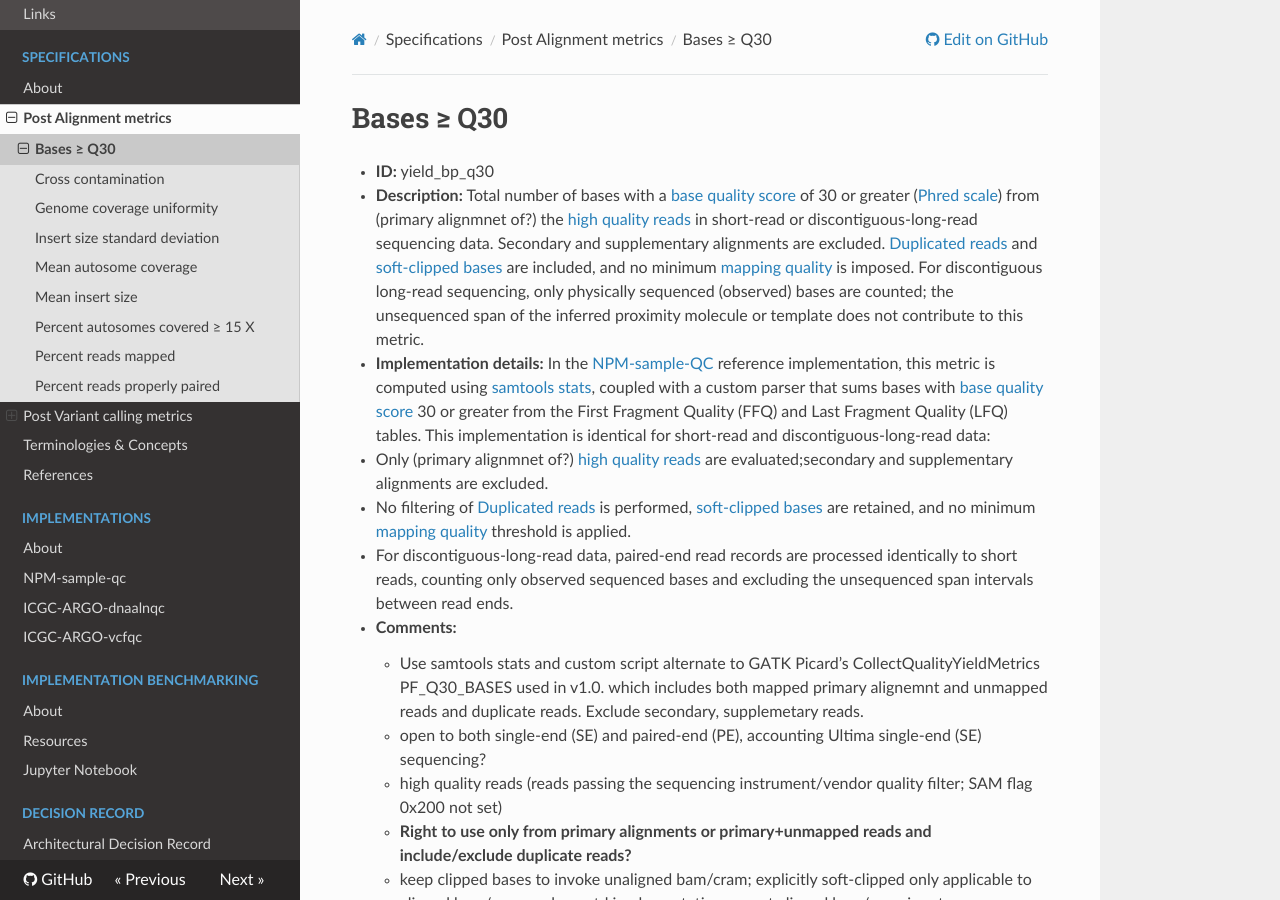
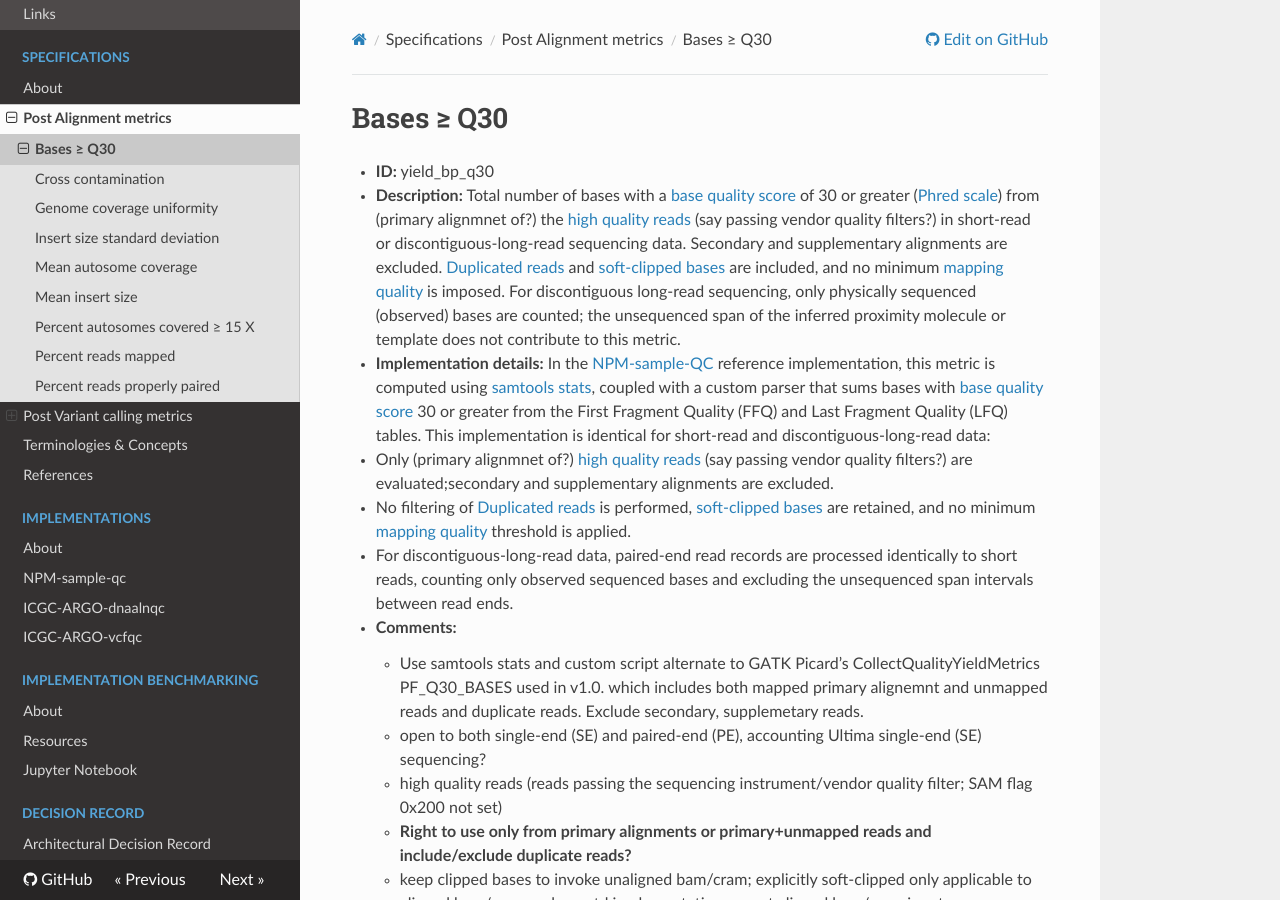
Before and after one commit to ga4gh/quality-control-wgs, an MkDocs documentation site: the page built from docs/metrics_definitions/bases-q30.md, in a window 1280 px wide and 900 px high. Built offline with MkDocs 1.6.1, drawn with Linux system fonts in a browser that asks for light colours; nearby versions of some CDN libraries.

Commit message:
update bases-q30 metrics  dev version awaiting further input/feedback

```diff
--- a/docs/metrics_definitions/bases-q30.md
+++ b/docs/metrics_definitions/bases-q30.md
@@ -2,9 +2,9 @@
 # Bases ≥ Q30
 
 - **ID:** yield_bp_q30
-- **Description:** Total number of bases with a [base quality score](terminologies.md#base-quality-score) of 30 or greater ([Phred scale](terminologies.md#phred-scale)) from (primary alignmnet of?) the [high quality reads](terminologies.md#high-quality-reads) in short-read or discontiguous-long-read sequencing data. Secondary and supplementary alignments are excluded. [Duplicated reads](terminologies.md#duplicated-reads) and [soft-clipped bases](terminologies.md#clipped-bases) are included, and no minimum [mapping quality](terminologies.md#mapping-quality) is imposed. For discontiguous long-read sequencing, only physically sequenced (observed) bases are counted; the unsequenced span of the inferred proximity molecule or template does not contribute to this metric.
+- **Description:** Total number of bases with a [base quality score](terminologies.md#base-quality-score) of 30 or greater ([Phred scale](terminologies.md#phred-scale)) from (primary alignmnet of?) the [high quality reads](terminologies.md#high-quality-reads) (say passing vendor quality filters?) in short-read or discontiguous-long-read sequencing data. Secondary and supplementary alignments are excluded. [Duplicated reads](terminologies.md#duplicated-reads) and [soft-clipped bases](terminologies.md#clipped-bases) are included, and no minimum [mapping quality](terminologies.md#mapping-quality) is imposed. For discontiguous long-read sequencing, only physically sequenced (observed) bases are counted; the unsequenced span of the inferred proximity molecule or template does not contribute to this metric.
 - **Implementation details:** In the [NPM-sample-QC](References.md#npm-sample-qc) reference implementation, this metric is computed using [samtools stats](terminologies.md#samtools-stats), coupled with a custom parser that sums bases with [base quality score](terminologies.md#base-quality-score) 30 or greater from the First Fragment Quality (FFQ) and Last Fragment Quality (LFQ) tables. This implementation is identical for short-read and discontiguous-long-read data:
-  -  Only (primary alignmnet of?) [high quality reads](terminologies.md#high-quality-reads) are evaluated;secondary and supplementary alignments are excluded.
+  -  Only (primary alignmnet of?) [high quality reads](terminologies.md#high-quality-reads) (say passing vendor quality filters?) are evaluated;secondary and supplementary alignments are excluded.
   - No filtering of [Duplicated reads](terminologies.md#duplicated-reads) is performed, [soft-clipped bases](terminologies.md#clipped-bases) are retained, and no minimum [mapping quality](terminologies.md#mapping-quality) threshold is applied.
   - For discontiguous-long-read data,  paired-end read records are processed identically to short reads, counting only observed sequenced bases and excluding the unsequenced span intervals between read ends.
 - **Comments:**
```
